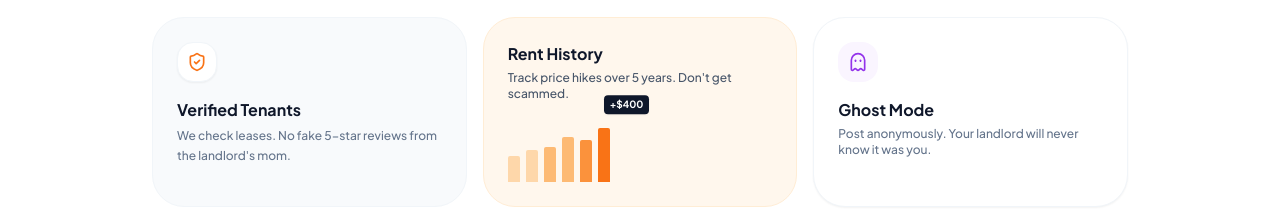
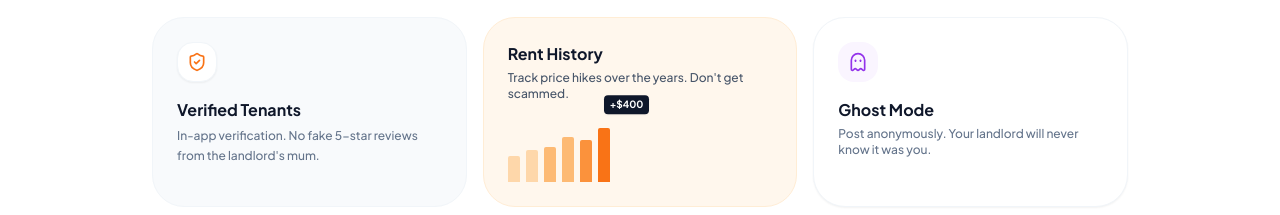
Before and after one commit to open-rent/website, a plain HTML site: page index.html in a window 1280 px wide. Shown: the part 838-1053 px from the top of the page. Drawn offline with nearby package versions, Linux system fonts and the light colour scheme.

Commit message:
updated copy

```diff
--- a/index.html
+++ b/index.html
@@ -97,7 +97,7 @@
             >
           </div>
 
-          <!-- Desktop Nav -->
+          <!-- Desktop Nav
           <div class="hidden md:flex items-center space-x-6">
             <a
               href="#"
@@ -110,8 +110,9 @@
               >Safety</a
             >
           </div>
+          -->
 
-          <!-- CTA -->
+          <!-- CTA
           <div class="flex items-center gap-3">
             <a
               href="#"
@@ -124,6 +125,7 @@
               Join Waitlist
             </button>
           </div>
+          -->
         </div>
       </div>
     </nav>
@@ -302,7 +304,8 @@
               Verified Tenants
             </h3>
             <p class="text-xs text-slate-500 leading-relaxed font-medium">
-              We check leases. No fake 5-star reviews from the landlord's mom.
+              In-app verification. No fake 5-star reviews from the landlord's
+              mum.
             </p>
           </div>
 
@@ -315,7 +318,7 @@
                 Rent History
               </h3>
               <p class="text-xs text-slate-600 font-medium">
-                Track price hikes over 5 years. Don't get scammed.
+                Track price hikes over the years. Don't get scammed.
               </p>
             </div>
 
@@ -413,11 +416,13 @@
             <i data-lucide="bird" class="w-4 h-4 text-slate-600"></i>
             <span>© OpenRent Pty Ltd.</span>
           </div>
+          <!--
           <div class="flex gap-4">
             <a href="#" class="hover:text-white transition-colors">Twitter</a>
             <a href="#" class="hover:text-white transition-colors">Insta</a>
             <a href="#" class="hover:text-white transition-colors">Legal</a>
           </div>
+          -->
         </div>
       </div>
     </section>
```
